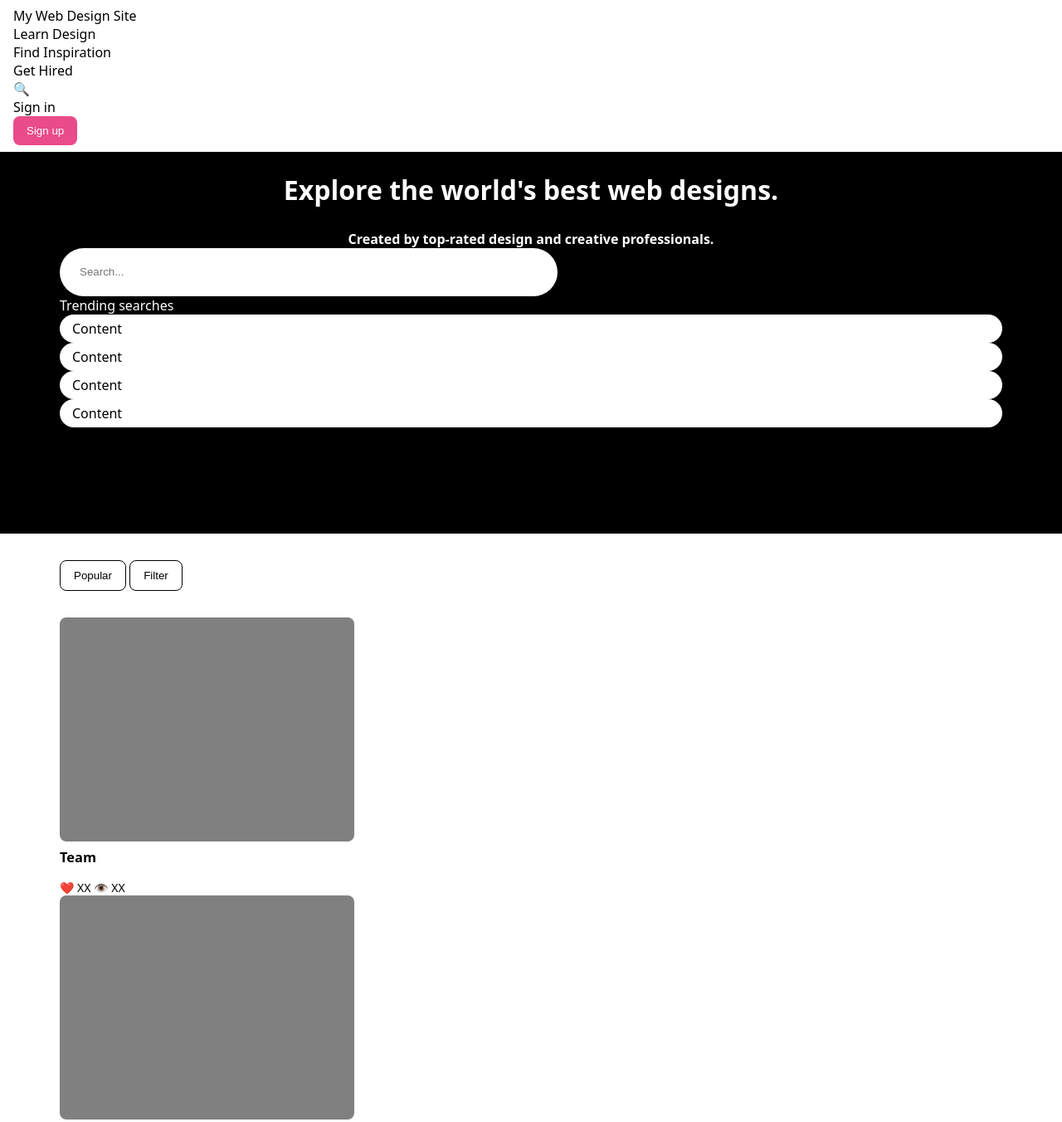
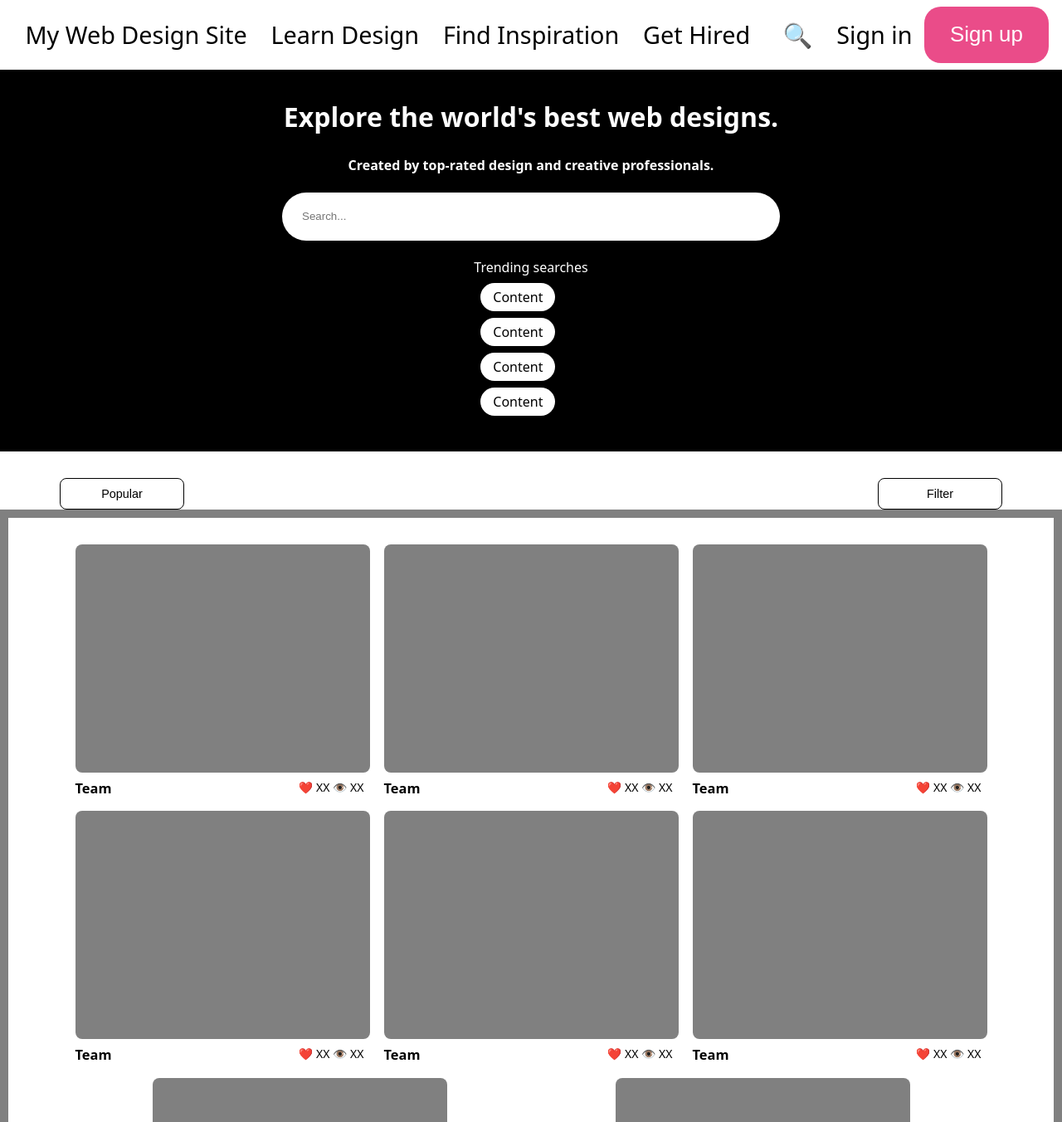
Before and after one commit to Austin-Luke/flexbox-lab, a plain HTML site: page css/index.html in a window 1280 px wide. Shown: the top 1352 px of the page at 83% size. Drawn offline with Linux system fonts and the light colour scheme.

Commit message:
second commit

```diff
--- a/css/style.css
+++ b/css/style.css
@@ -9,23 +9,55 @@ body {
 }
 
 nav {
+  display: flex;
+  flex-direction: row;
+  justify-content: space-between;
+
   background-color: white;
   padding: 8px 16px;
 }
 
+#destinations {
+    display: flex;
+    justify-content: left;
+    font-size: 1.8em;
+
+}
+
+#actions {
+    display: flex;
+    justify-content: right;
+
+    font-size: 1.8em;
+}
+
 p {
-  margin: 0;
+  margin: 0.5em;
+
+}
+button {
+    width: 150px;
+    font-size: 0.9em;
+
 }
 
 section {
+  display: flex;
   height: 460px;
   background-color: black;
   color: white;
   padding: 24px 72px;
+  justify-content: space-around;
+  flex-direction: column;
+  align-items: center
+  ;
 }
 
 h1,
 h2 {
+
+  display: flex;
+  justify-content: center;
   text-align: center;
 }
 
@@ -46,40 +78,57 @@ input {
   border-radius: 29px;
   border: 0px;
   padding: 0 24px;
+
 }
 
 main {
+  display: flex;
+  flex-wrap: wrap;
+  height: 100vh;
+
+  justify-content: space-around;
   background-color: white;
   padding: 32px 72px;
+  margin: 10px;
 }
 
 nav button {
   background-color: #ea4c89;
-  border-radius: 8px;
+  border-radius: 20px;
   padding: 10px 16px;
   border: 0;
   color: #ffffff;
   font-weight: 500;
+
 }
 
 .img-placeholder {
+  display: flex;
+  justify-content: space-around;
   width: 355px;
-  height: 270px;
+  height: 275px;
   background-color: gray;
   border-radius: 8px;
+
 }
 
 .card-footer {
+  display: flex;
+  justify-content: space-between;
   font-size: 14px;
+
 }
 
 .card-footer * {
+  display: flex;
+  justify-content: space-evenly;
   margin-top: 8px;
 }
 
 #subnav {
   padding: 32px 72px 0;
   background-color: white;
+  display: flex;
 }
 
 #subnav button {
@@ -87,11 +136,24 @@ nav button {
   padding: 10px 16px;
   border: 1px solid black;
   background-color: white;
+  display: flex;
+  justify-content: space-around;
+  justify-content: space-evenly;
+}
+
+#filter {
+    margin-left: auto;
 }
 
 #trending p {
+  display: flex;
+  flex-direction: row;
+  text-align: center;
   background-color: white;
   color: black;
   border-radius: 50px;
   padding: 6px 15px;
+
+  justify-content: space-around;
+  width: fit-content;
 }
```
